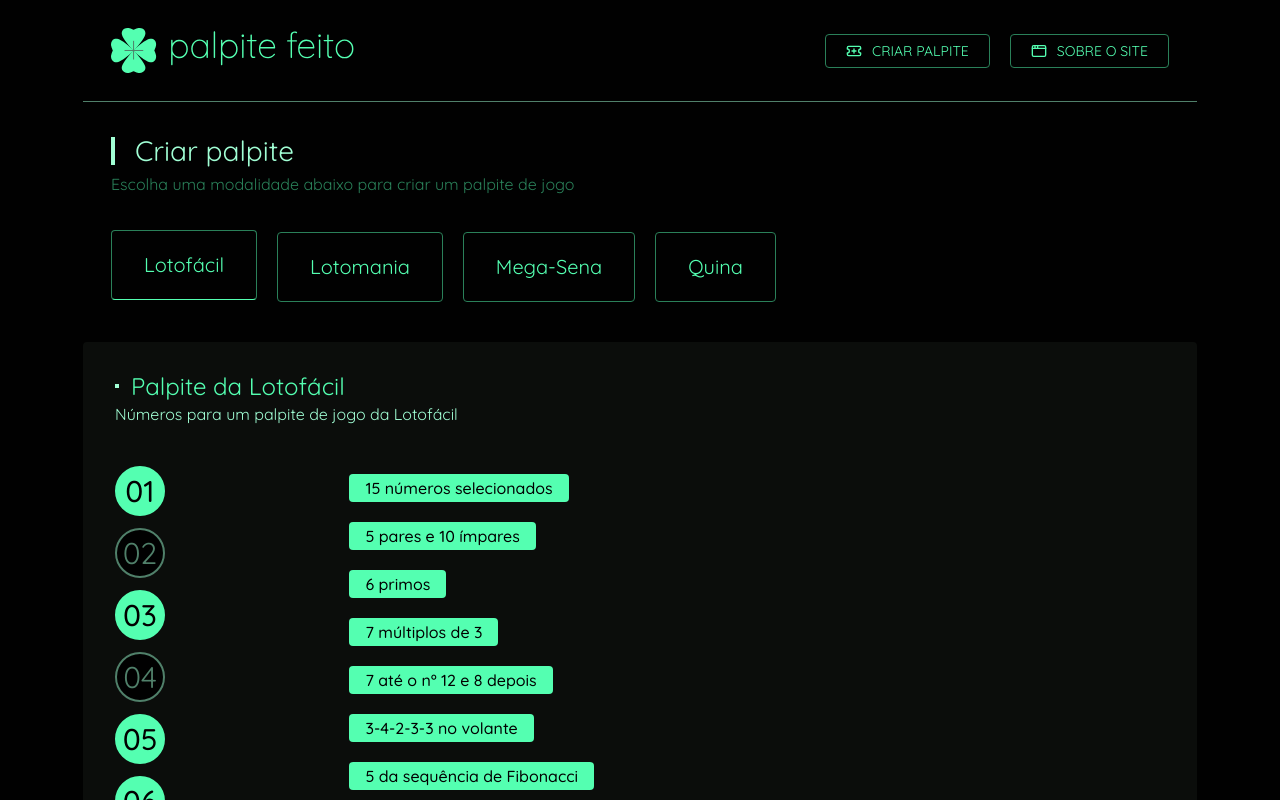
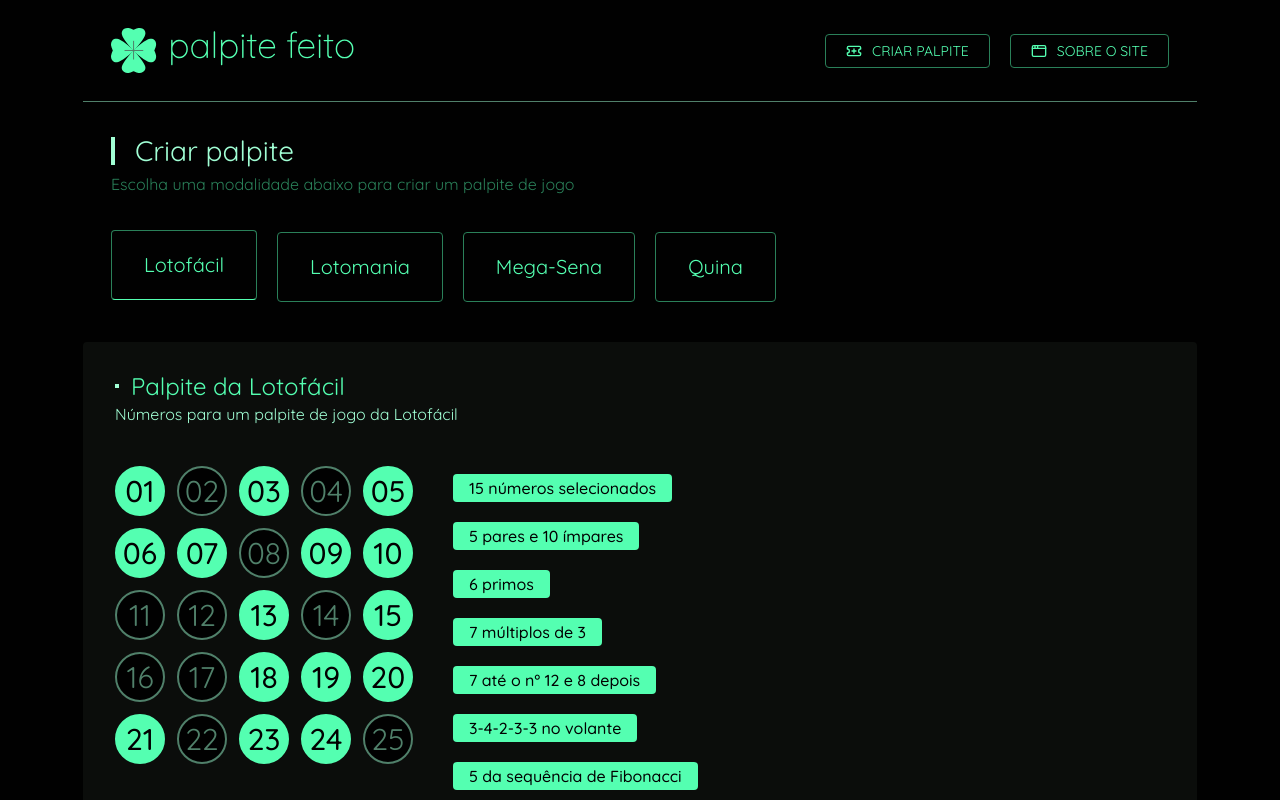
Before and after one commit to philipeoliveira/palpite-feito, a React (Vite) app: page / in a window 1280 px wide. Shown: the top 800 px of the page. Built offline with nearby package versions, Linux system fonts and the light colour scheme.

Commit message:
Add separate style tag to grid template columns

```diff
--- a/src/components/bet/Bet.tsx
+++ b/src/components/bet/Bet.tsx
@@ -56,7 +56,10 @@ export function Bet() {
                <form id='bet-form'>
                   <fieldset
                      aria-label='Selecione números para um palpite de jogo'
-                     className={`grid grid-cols-${numberOfColumns} gap-3`}
+                     className={`grid gap-3`}
+                     style={{
+                        gridTemplateColumns: `repeat(${numberOfColumns}, minmax(0, 1fr))`,
+                     }}
                   >
                      <ToastCustom>
                         <BetNumbers />
```
